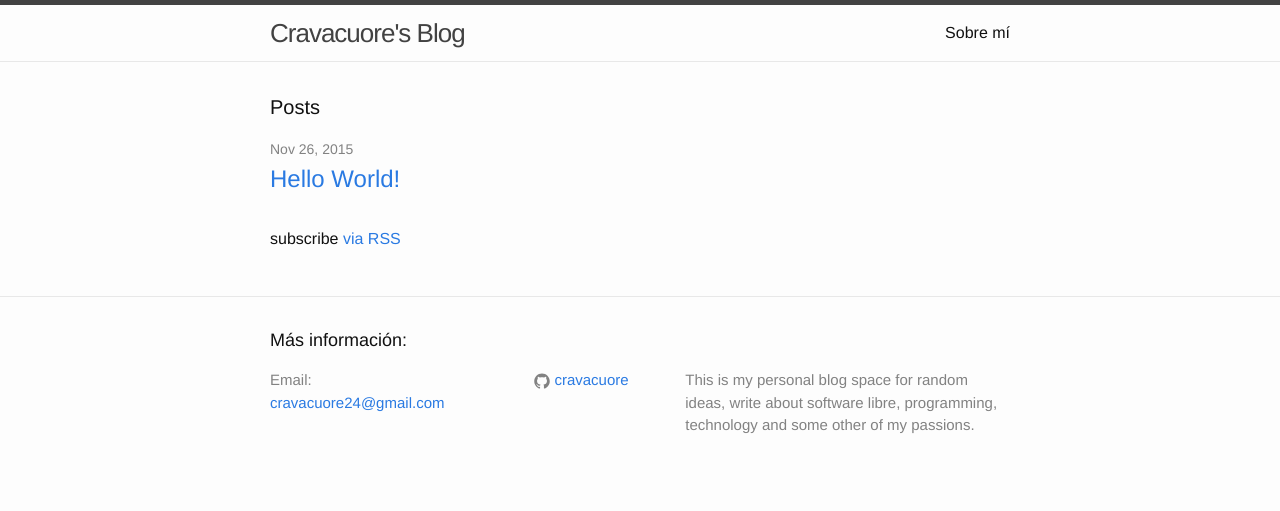
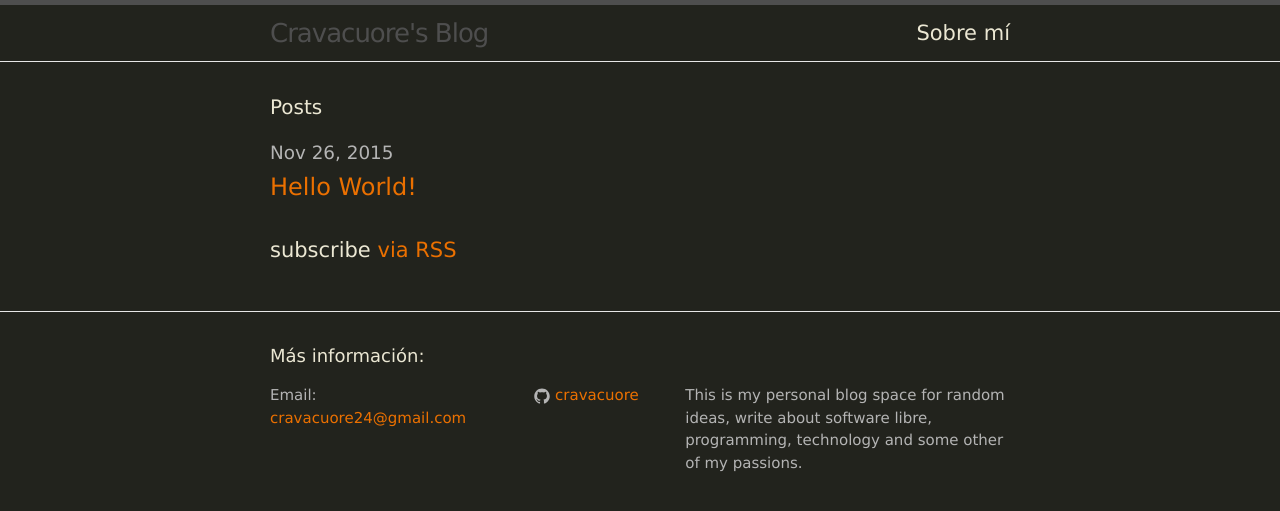
Before and after one commit to cravacuore/blog, a Jekyll site: the page built from index.html, in a window 1280 px wide. Shown: the top 511 px of the page. Built offline with Jekyll 4.4.1, drawn with Linux system fonts in a browser that asks for light colours.

Commit message:
Changed base fonts and color scheme

```diff
--- a/css/main.scss
+++ b/css/main.scss
@@ -6,21 +6,21 @@
 
 
 // Our variables
-$base-font-family: "Helvetica Neue", Helvetica, Arial, sans-serif;
-$base-font-size:   16px;
-$base-font-weight: 400;
+$base-font-family: "Lucida Sans Unicode", "Lucida Grande", Verdana, Arial, Helvetica, sans-serif;
+$base-font-size:   21px;
+$base-font-weight: 100;
 $small-font-size:  $base-font-size * 0.875;
 $base-line-height: 1.5;
 
 $spacing-unit:     30px;
 
-$text-color:       #111;
-$background-color: #fdfdfd;
-$brand-color:      #2a7ae2;
+$text-color:       #ebe7d3;
+$background-color: #22231d;
+$brand-color:      #EB7000;
 
-$grey-color:       #828282;
-$grey-color-light: lighten($grey-color, 40%);
-$grey-color-dark:  darken($grey-color, 25%);
+$grey-color: #b4b4b4;
+$grey-color-light: lighten($grey-color, 20%);
+$grey-color-dark:  darken($grey-color, 40%);
 
 // Width of the content area
 $content-width:    800px;
```
